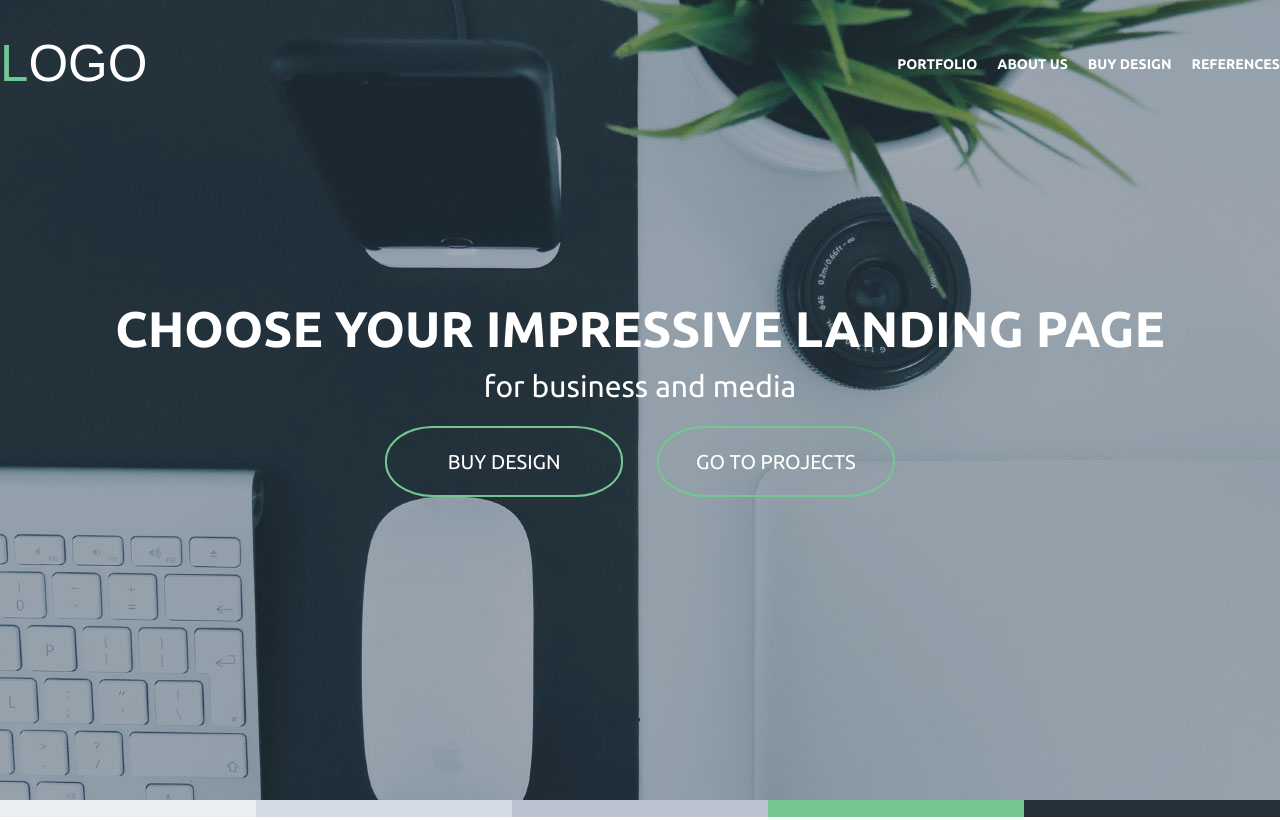
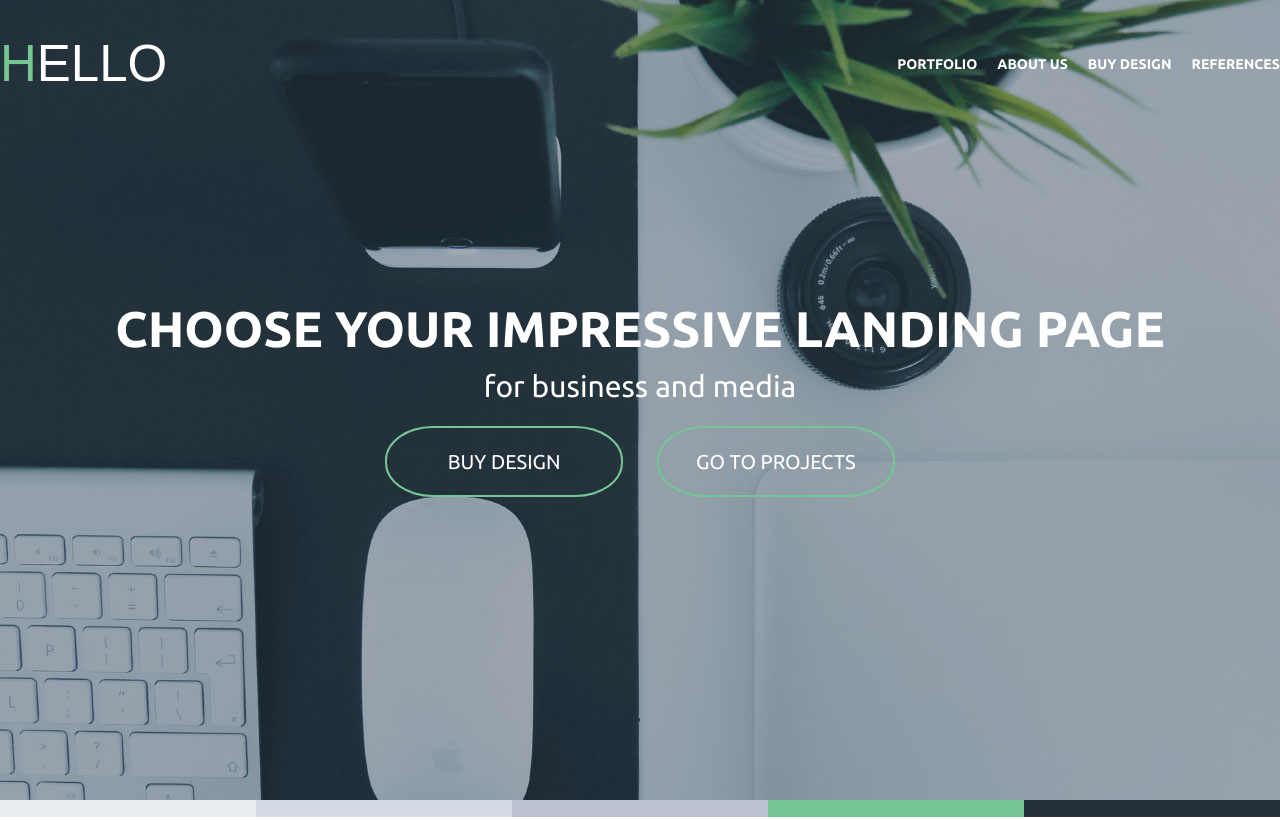
Before and after one commit to DenisChervonyy/project1, a plain HTML site: page index.html in a window 1280 px wide. Shown: the top 820 px of the page. Drawn offline with Linux system fonts and the light colour scheme.

Commit message:
Change the logo

```diff
--- a/index.html
+++ b/index.html
@@ -22,8 +22,8 @@
 				<div class="logo">
 					<a href="#">
 						<span class="logo_item">
-							L
-						</span>OGO
+							H
+						</span>ELLO
 					</a>
 				</div>
 
```
